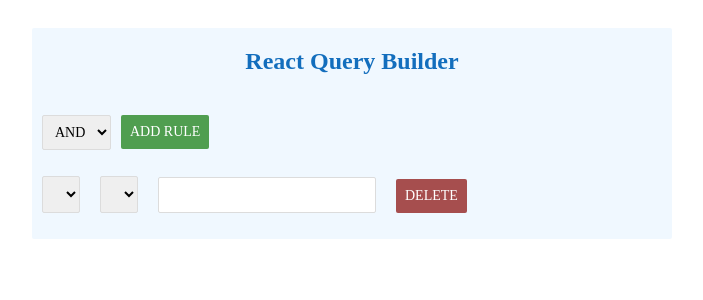
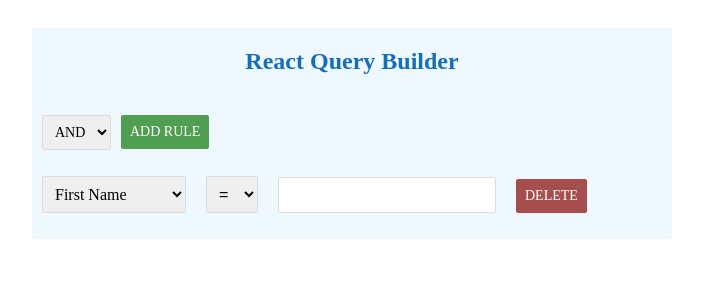
Before and after one commit to APIYOJENNIFER/react-query-builder, a React app: page / in a window 1280 px wide. Both pictures are taken after a click on the button "ADD RULE". Shown: the top 300 px of the page, without its empty margins (288-991 px from the left). Built offline with nearby package versions, Linux system fonts and the light colour scheme; the HTML template or start-up script is replaced by a standard one.

Commit message:
Modify file to use class component

```diff
--- a/src/Rule.js
+++ b/src/Rule.js
@@ -1,40 +1,31 @@
-import React from 'react';
+import React, { PureComponent } from 'react';
 import PropTypes from 'prop-types';
-import './Rule.css';
+import Field from './Field';
+import Operator from './Operator';
+import Value from './Value';
+import DeleteRule from './DeleteRule';
 
-function Rule({
-  onFieldChanged,
-  field,
-  onOperatorChanged,
-  operator,
-  onValueChanged,
-  onDelete,
-}) {
-  return (
-    <li>
-      <select className="select-student-info" onChange={onFieldChanged}>
-        {field}
-      </select>
-      <select
-        className="select-comparison-operator"
-        onChange={onOperatorChanged}
-      >
-        {operator}
-      </select>
-      <input className="input-value" onChange={onValueChanged} />
-      <button type="button" className="btn-delete-rule" onClick={onDelete}>
-        DELETE
-      </button>
-    </li>
-  );
+class Rule extends PureComponent {
+  render() {
+    const {
+      onValueChange, onFieldChange, onOperatorChange, onDelete,
+    } = this.props;
+
+    return (
+      <li>
+        <Field onFieldChange={onFieldChange} />
+        <Operator onOperatorChange={onOperatorChange} />
+        <Value onValueChange={onValueChange} />
+        <DeleteRule onDelete={onDelete} />
+      </li>
+    );
+  }
 }
 
 Rule.propTypes = {
-  onFieldChanged: PropTypes.func.isRequired,
-  field: PropTypes.arrayOf(PropTypes.string).isRequired,
-  operator: PropTypes.arrayOf(PropTypes.string).isRequired,
-  onOperatorChanged: PropTypes.func.isRequired,
-  onValueChanged: PropTypes.func.isRequired,
+  onValueChange: PropTypes.func.isRequired,
+  onFieldChange: PropTypes.func.isRequired,
+  onOperatorChange: PropTypes.func.isRequired,
   onDelete: PropTypes.func.isRequired,
 };
 
```
